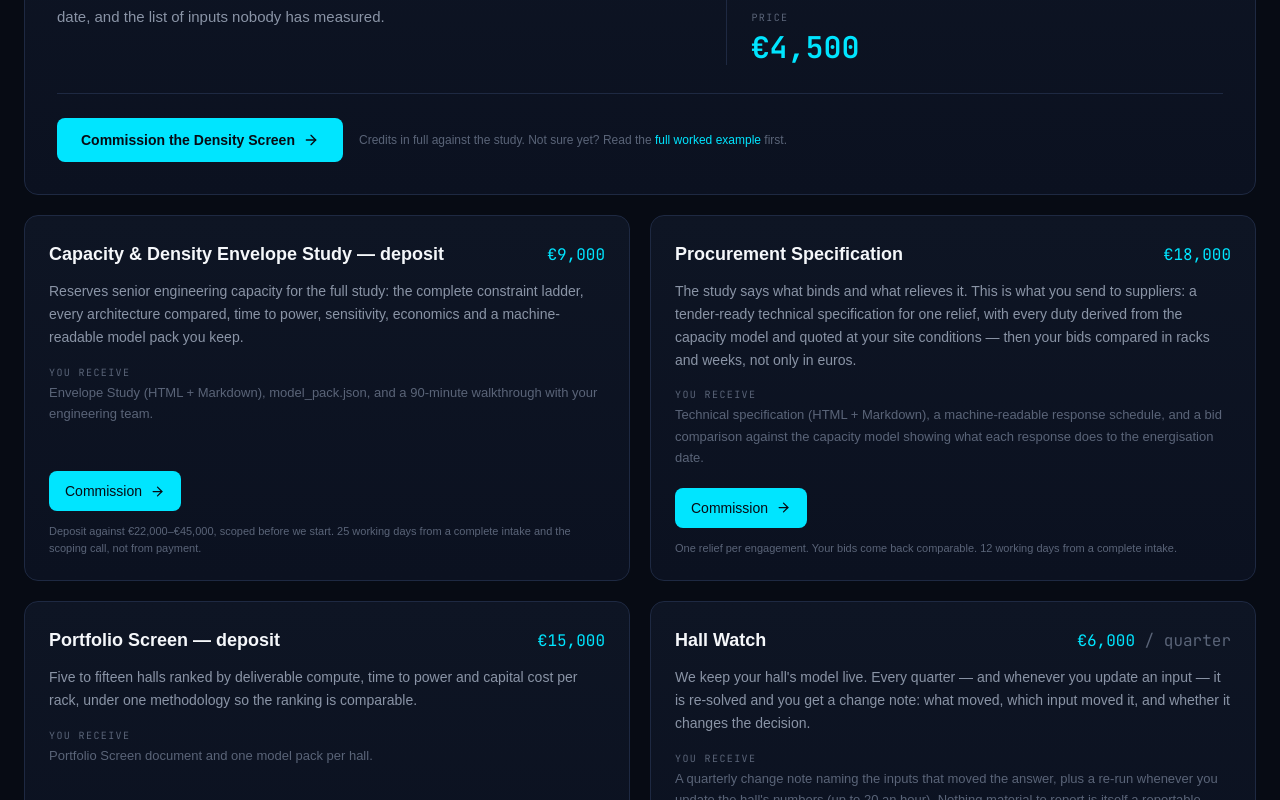
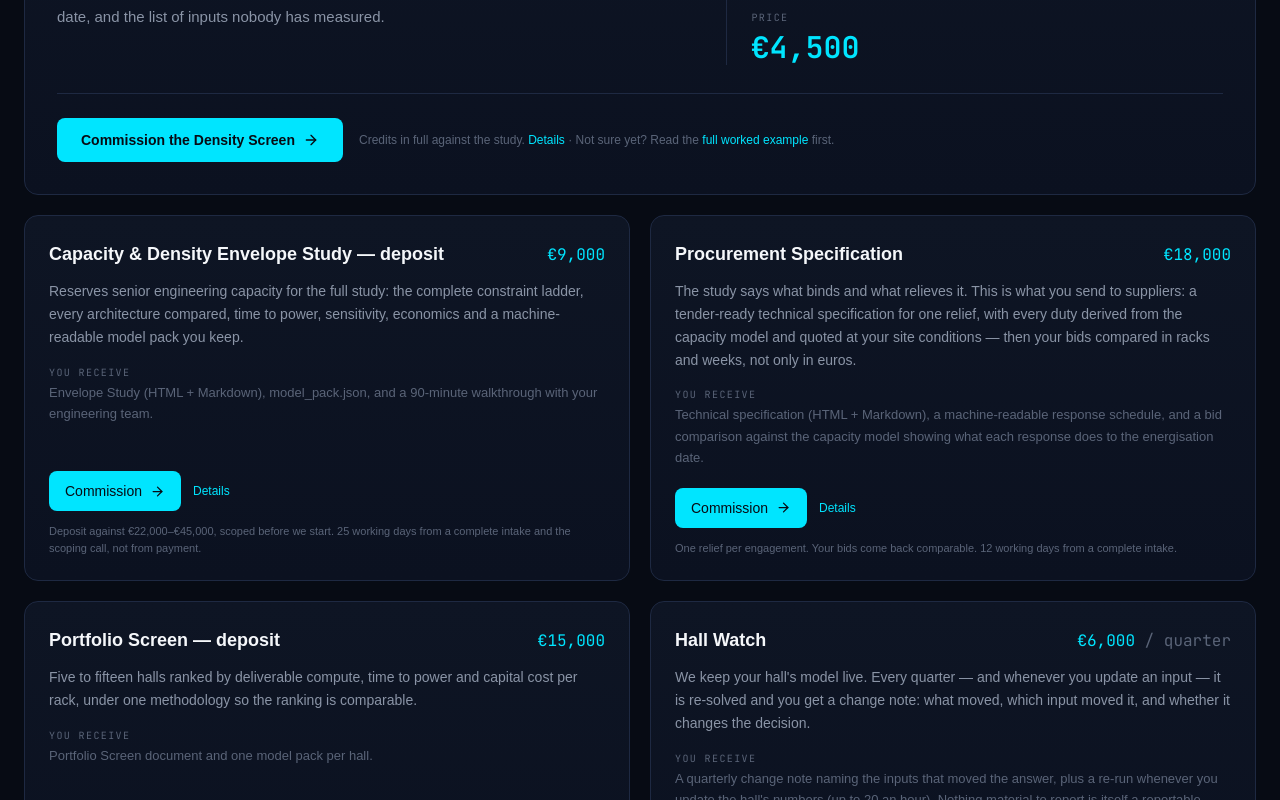
Before and after one commit to iceccarelli/GridForge-AI, a Next.js app: page /pricing in a window 1280 px wide. Shown: the part 1460-2260 px from the top of the page. Built offline with nearby package versions, Linux system fonts and the light colour scheme; no server answers; a web font is replaced by a local one.

Commit message:
Link each engagement-ladder rung to its product page
Co-Authored-By: Claude Sonnet 5.5 <noreply@anthropic.com>
Claude-Session: https://claude.ai/code/session_015MxsmCkjQCDKPexFBYaKRh

```diff
--- a/components/EngagementLadder.tsx
+++ b/components/EngagementLadder.tsx
@@ -4,6 +4,7 @@ import React, { useState } from "react";
 import Link from "next/link";
 import { ArrowRight, Loader2 } from "lucide-react";
 import { eur } from "@/lib/commerce";
+import { PRODUCT_PAGES } from "@/lib/product-pages";
 import { LADDER_PRODUCTS, eurFromCents, type Product, type ProductId } from "@/lib/products";
 
 /**
@@ -23,6 +24,17 @@ const NOTE: Partial<Record<ProductId, string>> = {
   portfolio_screen_deposit: "five to fifteen halls.",
   hall_watch: "Cancel any time; no minimum term.",
 };
+
+/** The page that explains a rung in full (buyer, inputs, limits), when it has one. */
+function DetailsLink({ id }: { id: ProductId }) {
+  const page = PRODUCT_PAGES.find((x) => x.productId === id);
+  if (!page) return null;
+  return (
+    <Link href={`/products/${page.slug}`} className="text-[12px] text-power hover:underline">
+      Details
+    </Link>
+  );
+}
 
 function FeaturedRung({
   product,
@@ -88,7 +100,7 @@ function FeaturedRung({
           Commission the {product.name} <ArrowRight size={16} />
         </button>
         <span className="text-[12px] text-faint">
-          {NOTE[product.id]} Not sure yet? Read the{" "}
+          {NOTE[product.id]} <DetailsLink id={product.id} /> · Not sure yet? Read the{" "}
           <Link href="/reference" className="text-power hover:underline">
             full worked example
           </Link>{" "}
@@ -201,6 +213,7 @@ export function EngagementLadder() {
                     {busy === id ? <Loader2 className="h-4 w-4 animate-spin" /> : null}
                     {p.recurring ? "Start" : "Commission"} <ArrowRight size={15} />
                   </button>
+                  <DetailsLink id={id} />
                   <span className="text-[11px] text-faint">
                     {band}{NOTE[id]}
                     {p.turnaroundDays && !p.recurring
```
Also changed, not shown: 1 other file (tests, documents, lock files or other folders).
